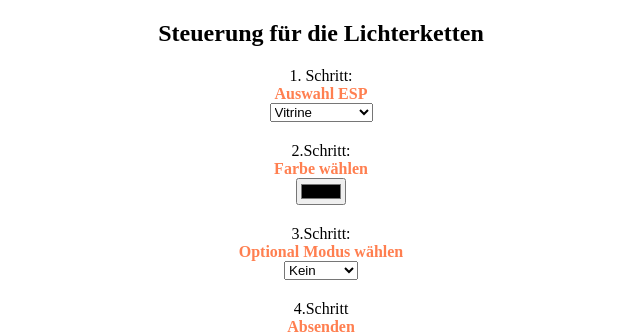
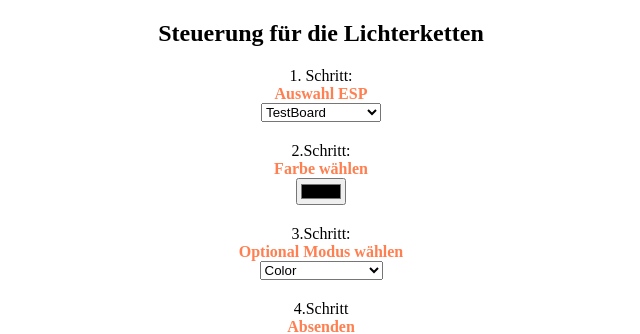
Before and after one commit to FrozenMind/ESP-LED-Server, a website: page public/index.html in a window 1280 px wide. Shown: the top 334 px of the page, without its empty margins (319-959 px from the left). Drawn offline with Linux system fonts and the light colour scheme; no server answers.

Commit message:
Website Textanpassungen und Modi hinzugefügt

```diff
--- a/public/index.html
+++ b/public/index.html
@@ -16,9 +16,9 @@
             <div id="esp">
                 <b>Auswahl ESP</b> <br>
                 <select id="esps" name="esps" size="1" title="Auswahl ESP">
-                    <option value="0">Vitrine</option>
-                    <option value="1">Schreibtische</option>
-                    <option value="2">Flur</option>
+                    <option value="0">TestBoard</option>
+                    <option value="1">Schreibtisch Vali</option>
+                    <option value="2">Vitrine</option>
                 </select>
             </div>
             2.Schritt:
@@ -30,10 +30,12 @@
             <div id="mode">
                 <b>Optional Modus wählen </b><br>
                 <select name="stripMode" size="1" title="Modus wählen" id="modes">
-                    <option value="0">Kein</option>
-                    <option value="1">Blinken</option>
-                    <option value="2">Fade</option>
-                    <option value="3">Rainbow</option>
+                    <option value="0">Color</option>
+                    <option value="1">RandomBlink</option>
+                    <option value="2">PingPongClassic</option>
+                    <option value="3">PingPongRGB</option>
+                    <option value="4">PingPongDouble</option>
+                    <option value="5">RainbowClassic</option>
                 </select>
             </div>
             4.Schritt
```
